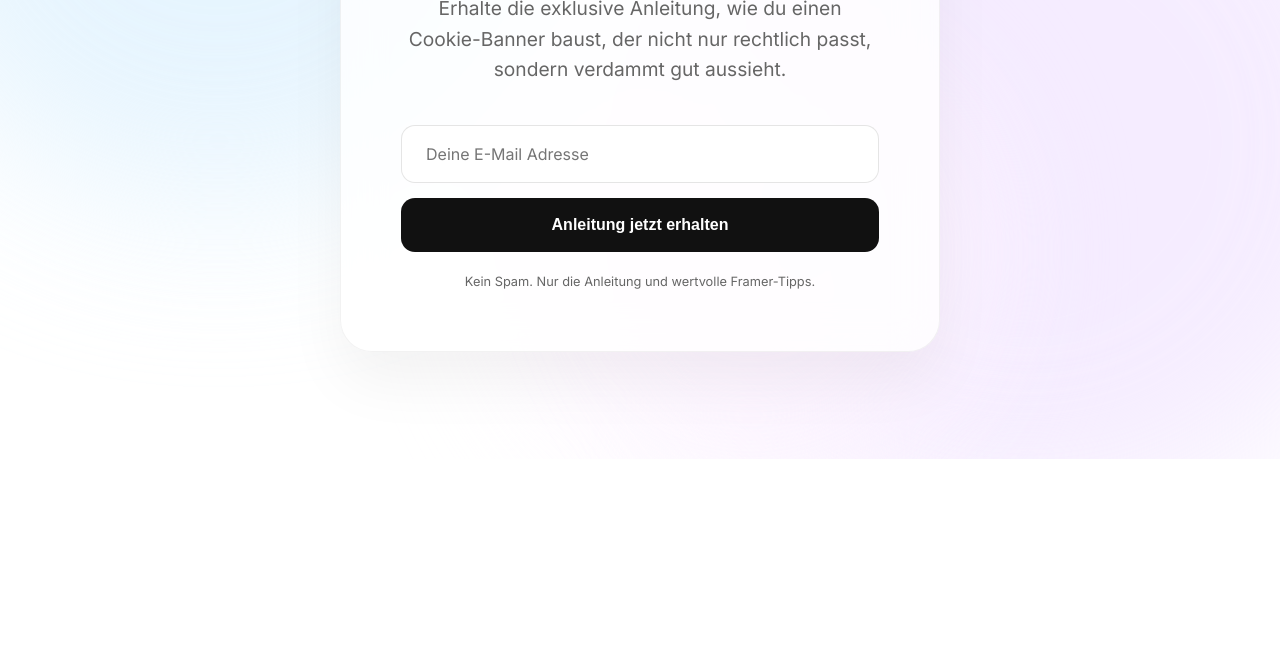
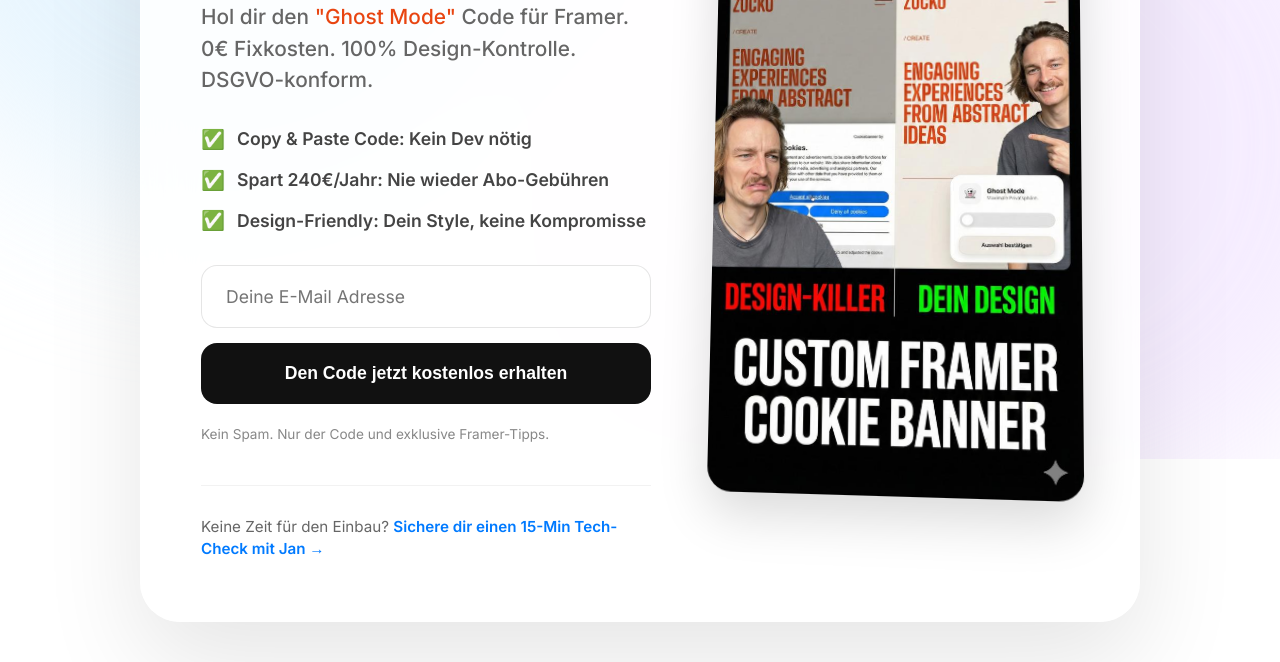
Before and after one commit to jandcode/Homepage, a plain HTML site: page framer-guide-signup.html in a window 1280 px wide. Shown: the part 341-1003 px from the top of the page. Before the commit the page ends 800 px from the top, so only its background shows below. Drawn offline with Linux system fonts and the light colour scheme.

Commit message:
Optimize conversion: Update landing page headlines, visual hierarchy, and add tech-check upsell sections

```diff
--- a/framer-guide-signup.html
+++ b/framer-guide-signup.html
@@ -17,23 +17,91 @@
             display: flex;
             align-items: center;
             justify-content: center;
-            padding: 20px;
+            padding: 40px 20px;
         }
 
         .lead-card {
-            background: rgba(255, 255, 255, 0.8);
-            backdrop-filter: blur(20px);
-            border: 1px solid rgba(0, 0, 0, 0.05);
+            background: rgba(255, 255, 255, 0.85);
+            backdrop-filter: blur(25px);
+            border: 1px solid rgba(255, 255, 255, 0.4);
             padding: 60px;
-            border-radius: 32px;
-            max-width: 600px;
+            border-radius: 40px;
+            max-width: 1000px;
             width: 100%;
-            text-align: center;
-            box-shadow: 0 30px 60px rgba(0, 0, 0, 0.05);
+            display: grid;
+            grid-template-columns: 1.1fr 0.9fr;
+            gap: 60px;
+            align-items: center;
+            box-shadow: 0 40px 100px rgba(0, 0, 0, 0.1);
+            text-align: left;
+        }
+
+        @media (max-width: 900px) {
+            .lead-card {
+                grid-template-columns: 1fr;
+                padding: 40px;
+                text-align: center;
+                max-width: 500px;
+            }
+
+            .bullet-list {
+                justify-content: center;
+            }
+        }
+
+        .headline {
+            font-size: 3.2rem;
+            line-height: 1.1;
+            margin-bottom: 20px;
+            letter-spacing: -2px;
+            font-weight: 800;
+            color: #111;
+        }
+
+        .subheadline {
+            font-size: 1.3rem;
+            color: var(--text-muted);
+            margin-bottom: 30px;
+            line-height: 1.5;
+            font-weight: 500;
+        }
+
+        .bullet-list {
+            list-style: none;
+            margin: 30px 0;
+            display: flex;
+            flex-direction: column;
+            gap: 12px;
+        }
+
+        .bullet-item {
+            display: flex;
+            align-items: center;
+            gap: 12px;
+            font-size: 1.1rem;
+            font-weight: 600;
+            color: #444;
+        }
+
+        .bullet-icon {
+            color: #22c55e;
+            font-size: 1.2rem;
+        }
+
+        .visual-side img {
+            width: 100%;
+            border-radius: 24px;
+            box-shadow: 0 20px 50px rgba(0, 0, 0, 0.15);
+            transform: perspective(1000px) rotateY(-5deg) rotateX(5deg);
+            transition: transform 0.5s ease;
+        }
+
+        .visual-side:hover img {
+            transform: perspective(1000px) rotateY(0deg) rotateX(0deg);
         }
 
         .input-group {
-            margin-top: 40px;
+            margin-top: 30px;
             display: flex;
             flex-direction: column;
             gap: 15px;
@@ -41,17 +109,20 @@
 
         .email-input {
             width: 100%;
-            padding: 18px 24px;
-            border-radius: 14px;
+            padding: 20px 24px;
+            border-radius: 16px;
             border: 1px solid rgba(0, 0, 0, 0.1);
-            font-size: 1rem;
+            font-size: 1.1rem;
             font-family: inherit;
             outline: none;
-            transition: border-color 0.2s;
+            transition: all 0.2s;
+            background: rgba(255, 255, 255, 0.5);
         }
 
         .email-input:focus {
             border-color: var(--accent-blue);
+            background: #fff;
+            box-shadow: 0 0 0 4px rgba(0, 122, 255, 0.1);
         }
 
         .submit-btn {
@@ -59,23 +130,42 @@
             background: #111;
             color: #fff;
             border: none;
-            padding: 18px;
-            border-radius: 14px;
-            font-weight: 600;
-            font-size: 1rem;
+            padding: 20px;
+            border-radius: 16px;
+            font-weight: 700;
+            font-size: 1.1rem;
             cursor: pointer;
-            transition: transform 0.2s, background 0.2s;
+            transition: all 0.3s cubic-bezier(0.175, 0.885, 0.32, 1.275);
         }
 
         .submit-btn:hover {
-            transform: translateY(-2px);
-            background: #222;
+            transform: translateY(-3px);
+            background: #000;
+            box-shadow: 0 15px 30px rgba(0, 0, 0, 0.2);
         }
 
         .privacy-note {
-            font-size: 0.8rem;
-            color: var(--text-muted);
+            font-size: 0.85rem;
+            color: #888;
             margin-top: 20px;
+        }
+
+        .tech-check-hint {
+            margin-top: 40px;
+            padding-top: 30px;
+            border-top: 1px solid rgba(0, 0, 0, 0.05);
+            font-size: 0.95rem;
+            color: #666;
+        }
+
+        .tech-check-hint a {
+            color: var(--accent-blue);
+            text-decoration: none;
+            font-weight: 600;
+        }
+
+        .accent-orange {
+            color: #E84511;
         }
     </style>
 </head>
@@ -89,17 +179,35 @@
 
     <div class="lead-wrapper">
         <div class="lead-card">
-            <div class="badge">Kostenloser Guide</div>
-            <h1 class="headline" style="font-size: 2.8rem; margin-bottom: 15px;">Framer Cookie Banner Perfection</h1>
-            <p class="subheadline" style="margin-bottom: 0;">Erhalte die exklusive Anleitung, wie du einen Cookie-Banner
-                baust, der nicht nur rechtlich passt, sondern verdammt gut aussieht.</p>
+            <div class="content-side">
+                <div class="badge">Gratis Code & Anleitung</div>
+                <h1 class="headline">Schluss mit hässlichen Cookie-Bannern.</h1>
+                <p class="subheadline">Hol dir den <span class="accent-orange">"Ghost Mode"</span> Code für Framer. 0€
+                    Fixkosten. 100% Design-Kontrolle. DSGVO-konform.</p>
 
-            <form id="leadForm" class="input-group">
-                <input type="email" id="email" class="email-input" placeholder="Deine E-Mail Adresse" required>
-                <button type="submit" class="submit-btn" id="submitBtn">Anleitung jetzt erhalten</button>
-            </form>
+                <ul class="bullet-list">
+                    <li class="bullet-item"><span class="bullet-icon">✅</span> Copy & Paste Code: Kein Dev nötig</li>
+                    <li class="bullet-item"><span class="bullet-icon">✅</span> Spart 240€/Jahr: Nie wieder Abo-Gebühren
+                    </li>
+                    <li class="bullet-item"><span class="bullet-icon">✅</span> Design-Friendly: Dein Style, keine
+                        Kompromisse</li>
+                </ul>
 
-            <p class="privacy-note">Kein Spam. Nur die Anleitung und wertvolle Framer-Tipps.</p>
+                <form id="leadForm" class="input-group">
+                    <input type="email" id="email" class="email-input" placeholder="Deine E-Mail Adresse" required>
+                    <button type="submit" class="submit-btn" id="submitBtn">Den Code jetzt kostenlos erhalten</button>
+                </form>
+
+                <p class="privacy-note">Kein Spam. Nur der Code und exklusive Framer-Tipps.</p>
+
+                <div class="tech-check-hint">
+                    Keine Zeit für den Einbau? <a href="/#contact">Sichere dir einen 15-Min Tech-Check mit Jan →</a>
+                </div>
+            </div>
+
+            <div class="visual-side">
+                <img src="cookie-banner-mockup.jpeg" alt="Framer Cookie Banner Preview">
+            </div>
         </div>
     </div>
 
```
Also changed, not shown: cookie-banner-guide.html (+18 -2 lines), cookie-banner-mockup.jpeg (added), cookie-banner-mockup.png (deleted).
